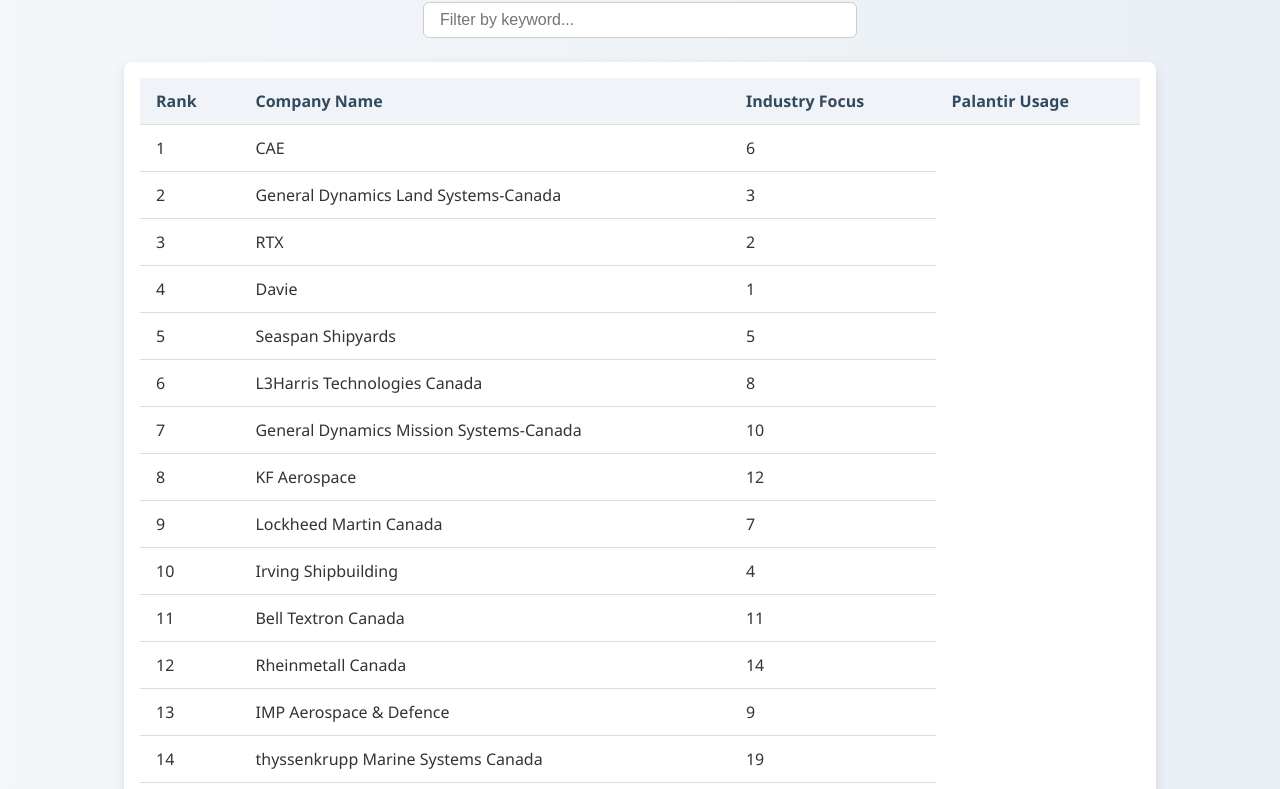
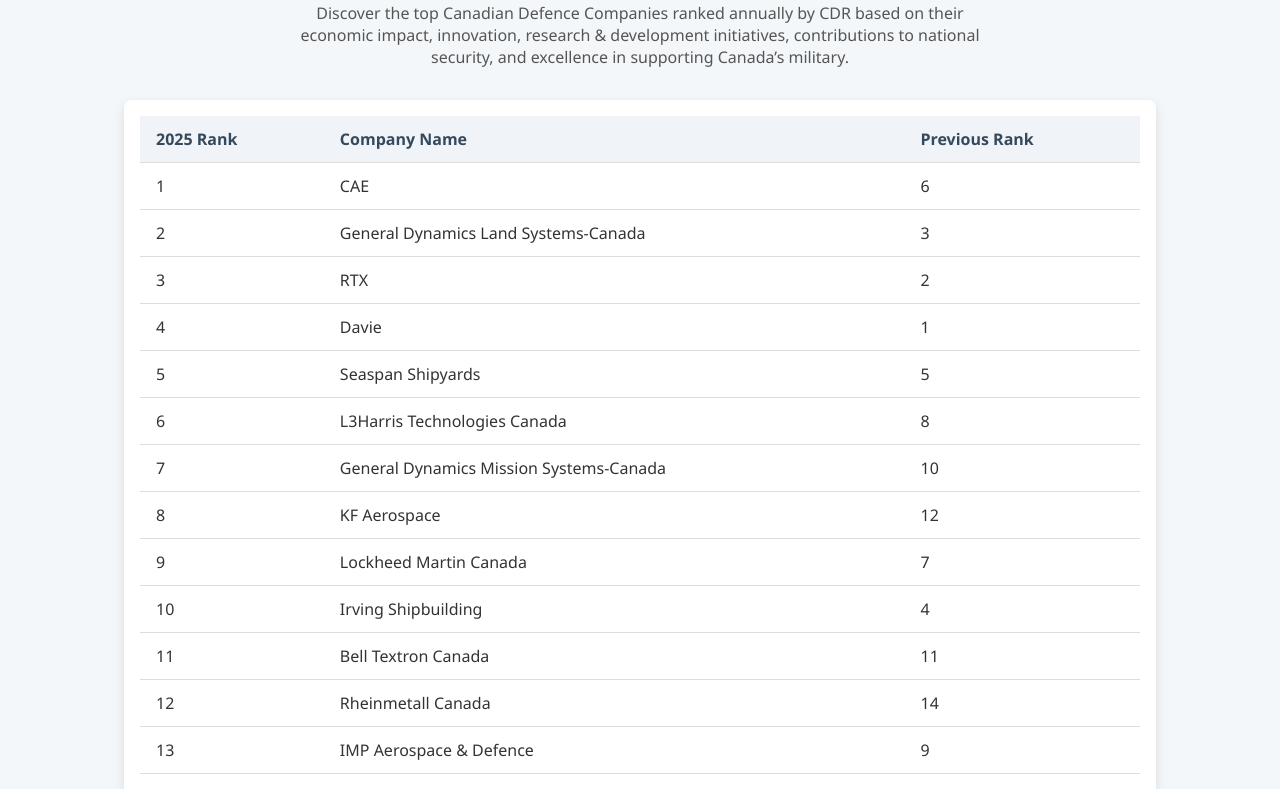
Before and after one commit to boxitrue/pub-can, a plain HTML site: page arms.html in a window 1280 px wide. Shown: the part 102-891 px from the top of the page. Drawn offline with Linux system fonts and the light colour scheme.

Commit message:
Update arms.html

```diff
--- a/arms.html
+++ b/arms.html
@@ -3,11 +3,11 @@
 <head>
   <meta charset="UTF-8" />
   <meta name="viewport" content="width=device-width, initial-scale=1.0" />
-  <title>Top Canadian Software Companies Using Palantir (2025)</title>
+  <title>2025 Top 100 Canadian Defence Companies</title>
   <style>
     body {
       font-family: 'Segoe UI', Roboto, sans-serif;
-      background: linear-gradient(to right, #f4f7fa, #e9eff5);
+      background: #f4f7fa;
       margin: 0;
       padding: 2rem;
       color: #333;
@@ -20,18 +20,12 @@
       color: #2c3e50;
     }
 
-    .search-box {
+    p.description {
       text-align: center;
-      margin-bottom: 1.5rem;
-    }
-
-    input[type="text"] {
-      padding: 0.5rem 1rem;
+      max-width: 700px;
+      margin: 0 auto 2rem;
       font-size: 1rem;
-      width: 80%;
-      max-width: 400px;
-      border: 1px solid #ccc;
-      border-radius: 6px;
+      color: #555;
     }
 
     .table-container {
@@ -73,27 +67,22 @@
       th, td {
         padding: 0.5rem;
       }
-
-      input[type="text"] {
-        width: 90%;
-      }
     }
   </style>
 </head>
 <body>
-  <h1>Top Canadian Software Companies Using Palantir (2025)</h1>
-  <div class="search-box">
-    <input type="text" id="searchInput" placeholder="Filter by keyword..." onkeyup="filterTable()" />
-  </div>
+  <h1>2025 Top 100 Canadian Defence Companies</h1>
+  <p class="description">
+    Discover the top Canadian Defence Companies ranked annually by CDR based on their economic impact, innovation, research & development initiatives, contributions to national security, and excellence in supporting Canada’s military.
+  </p>
 
   <div class="table-container">
-    <table id="companyTable">
+    <table>
       <thead>
         <tr>
-          <th>Rank</th>
+          <th>2025 Rank</th>
           <th>Company Name</th>
-          <th>Industry Focus</th>
-          <th>Palantir Usage</th>
+          <th>Previous Rank</th>
         </tr>
       </thead>
       <tbody>
@@ -202,26 +191,5 @@
       </tbody>
     </table>
   </div>
-
-  <script>
-    function filterTable() {
-      const input = document.getElementById("searchInput");
-      const filter = input.value.toLowerCase();
-      const table = document.getElementById("companyTable");
-      const rows = table.getElementsByTagName("tr");
-
-      for (let i = 1; i < rows.length; i++) {
-        const cells = rows[i].getElementsByTagName("td");
-        let match = false;
-        for (let j = 0; j < cells.length; j++) {
-          if (cells[j].textContent.toLowerCase().includes(filter)) {
-            match = true;
-            break;
-          }
-        }
-        rows[i].style.display = match ? "" : "none";
-      }
-    }
-  </script>
 </body>
 </html>
```
